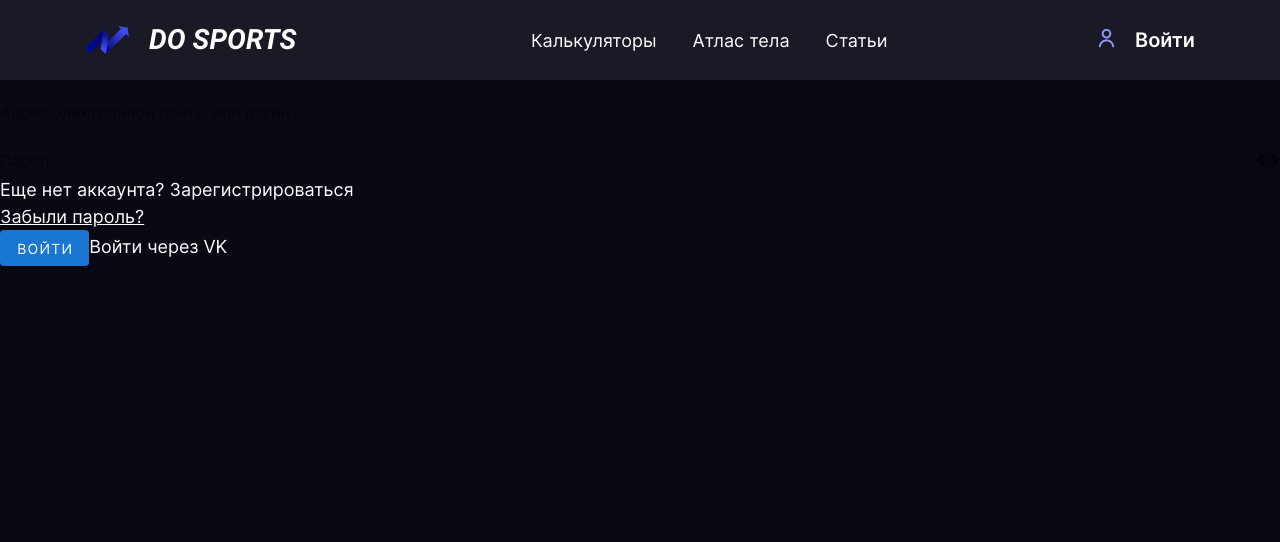
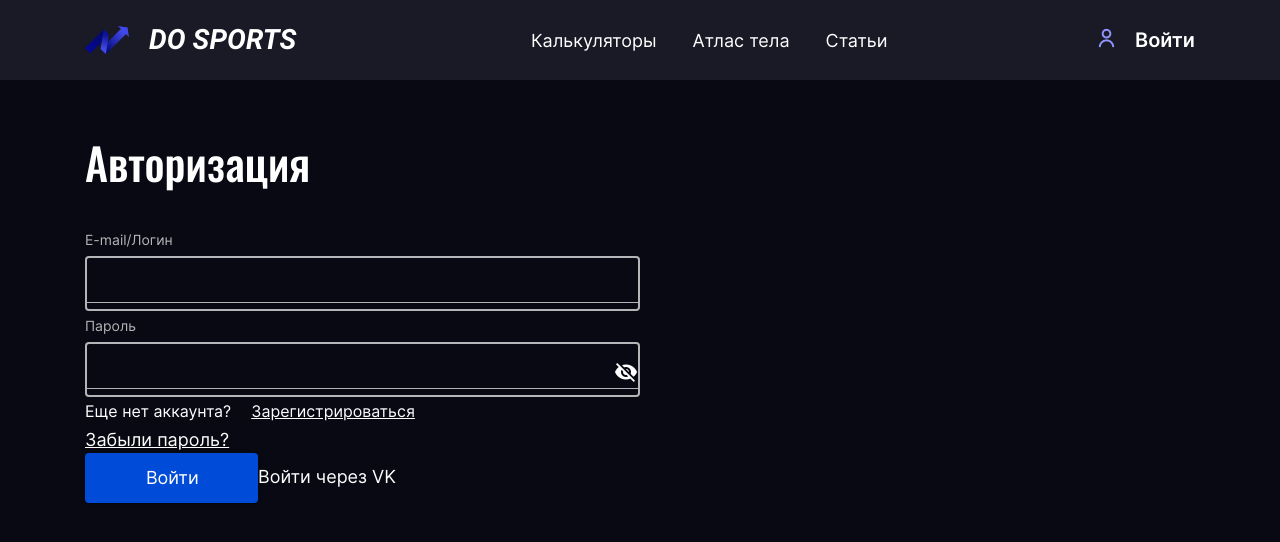
Before and after one commit to Crack-Man/DoSports-frontend, a Vue app: page /auth in a window 1280 px wide. Shown: the top 542 px of the page. Built offline with nearby package versions, Linux system fonts and the light colour scheme.

Commit message:
Начало верстки страницы авторизации

```diff
--- a/src/components/FormAuthorization.vue
+++ b/src/components/FormAuthorization.vue
@@ -1,30 +1,39 @@
 <template>
-    <v-form v-if="!userIsAuthorized" ref="form">
+  <v-form class="form-auth" v-if="!userIsAuthorized" ref="form">
+    <label for="login"> E-mail/Логин
+    </label>
     <v-text-field
-            label="Адрес электронной почты или логин"
+        class="input"
+        name="login"
         v-model="user.login"
         :rules="rules.login"
         hide-details="auto"
         required
+        dark
     ></v-text-field>
+    <label for="password"> Пароль
+    </label>
     <v-text-field
-            label="Пароль"
-            :append-icon="showPass ? 'mdi-eye' : 'mdi-eye-off'"
+        class="input"
+        name="password"
+        :append-icon="showPass ? 'mdi-eye dark' : 'mdi-eye-off dark'"
         :type="showPass ? 'text' : 'password'"
         @click:append="showPass = !showPass"
         v-model="user.password"
         :rules="rules.password"
         hide-details="auto"
         required
+        dark
     ></v-text-field>
-        Еще нет аккаунта? <router-link to="/reg">Зарегистрироваться</router-link>
+    <div class="registration-link">
+      Еще нет аккаунта?<router-link class="reg" to="/reg">Зарегистрироваться</router-link>
+    </div>
 
     <restore-password></restore-password>
 
     <v-btn
         class="button"
         :loading="this.restoreProgress"
-            color="primary"
         @click="auth"
     >
       Войти
@@ -89,6 +98,58 @@ export default {
 }
 </script>
 
-<style scoped>
+<style lang="scss">
+@import "../assets/main.css";
+
+#app {
+  .form-auth {
+    label {
+      font-family: 'Inter-Regular', sans-serif;
+      font-size: 14px;
+      line-height: 123%;
+      color: #B5B5B8;
+    }
+
+    .v-text-field__slot {
+      border: none;
+    }
+
+    .input {
+      border: 2px solid #B5B5B8;
+      border-radius: 4px;
+      width: 50%;
+      height: 55px;
+    }
+
+    .button {
+      height: 50px;
+      width: 173px;
+      font-family: "Inter-Regular", sans-serif;
+      font-size: 18px;
+      line-height: 180%;
+      text-transform: none;
+      letter-spacing: 0px;
+    }
+    .registration-link{
+      font-family: 'Inter-Regular',sans-serif;
+      font-size: 16px;
+      line-height: 180%;
+    .reg{
+      font-family: 'Inter-Regular',sans-serif!important;
+      margin: 0 0 0 20px;
+      text-decoration-line: underline!important;
+    }
+    }
+  }
+}
+
+#app.dark {
+  .form-auth {
+    .button {
+      background: #004BD7;
+      color: #ffff;
+    }
+  }
+}
 
 </style>
--- /dev/null
+++ b/src/components/Title.vue
@@ -0,0 +1,28 @@
+<template>
+  <div>
+    <div class="title-page">{{ name }}</div>
+  </div>
+</template>
+
+<script>
+export default {
+  name: "Title",
+  props: {
+    name: String
+  }
+}
+</script>
+
+<style lang="scss">
+@import "../assets/main.css";
+#app {
+  .title-page{
+    font-family: 'Oswald-Medium',sans-serif;
+    font-size: 44px;
+    line-height: 148%;
+    margin: 50px 0 30px 0;
+
+  }
+}
+
+</style>
--- a/src/views/Authorization.vue
+++ b/src/views/Authorization.vue
@@ -1,16 +1,18 @@
 <template>
-    <div class="">
+    <v-container class="">
+      <title-page name="Авторизация"></title-page>
         <form-auth></form-auth>
-    </div>
+    </v-container>
 </template>
 
 <script>
 import FormAuthorization from '@/components/FormAuthorization.vue'
-
+import Title from "@/components/Title";
 export default {
     name: "Authorization",
     components: {
         'form-auth': FormAuthorization,
+        'title-page': Title
     }
 }
 </script>
```
Also changed, not shown: 1 other file (tests, documents, lock files or other folders). Lines whose indentation alone changed are shown as unchanged.
